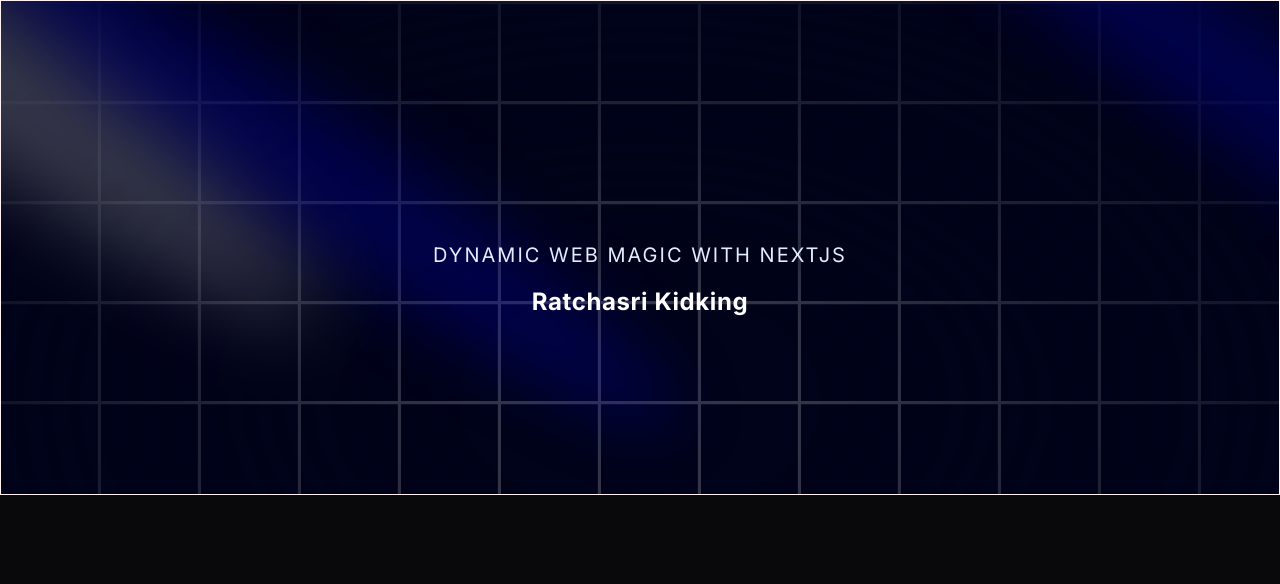
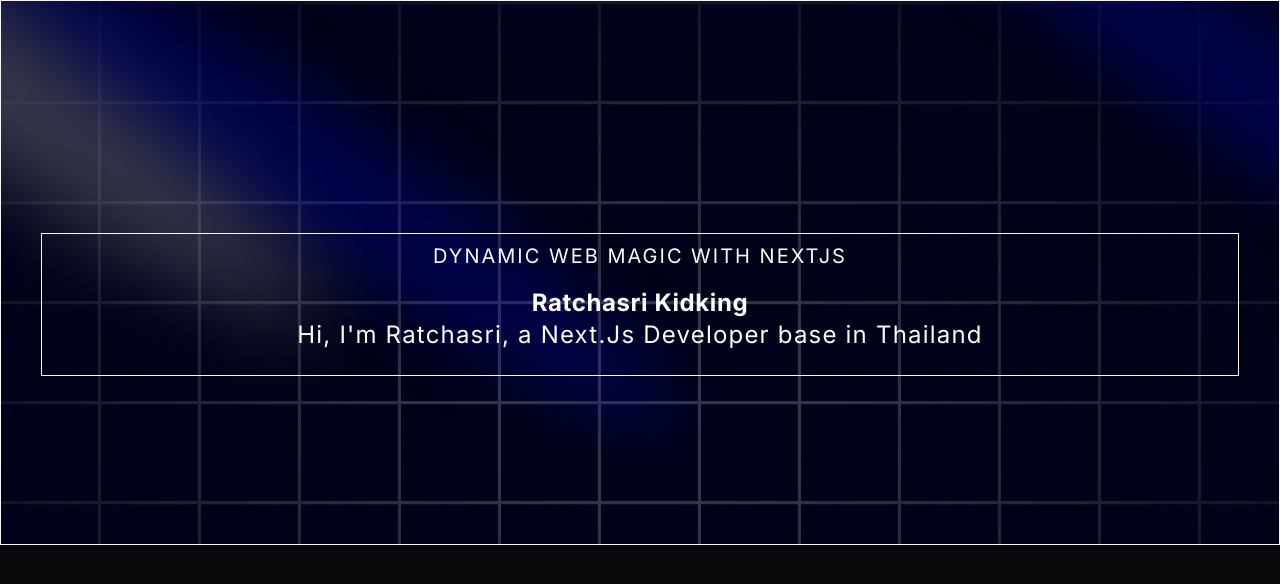
Before and after one commit to bomypoko/nextjs, a Next.js app: page / in a window 1280 px wide. Shown: the top 584 px of the page. Built offline with nearby package versions, Linux system fonts and the light colour scheme.

Commit message:
Add TItle

```diff
--- a/src/components/Hero.tsx
+++ b/src/components/Hero.tsx
@@ -19,22 +19,22 @@
           <div className="absolute pointer-events-none inset-0 flex items-center justify-center dark:bg-black-100 bg-white [mask-image:radial-gradient(ellipse_at_center,transparent_20%,black)]" />
         </div>
 
-        <div className='p-2 flex justify-center relative my-20 z-10'>
-            <div className=' max-w-[89vw] md:max-w-2xl lg:max-w-[60vw] flex flex-col items-center justify-center'>
-              <h1 className='uppercase text-xl tracking-widest text-center text-blue-100'>
+        <div className='deBug p-2 flex justify-center relative my-20 z-10'>
+            <div className='max-w-[89vw] md:max-w-2xl lg:max-w-[60vw] flex flex-col items-center justify-center'>
+              <h1 className='uppercase text-xl tracking-widest text-center '>
                 Dynamic Web Magic with NextJs
               </h1>
+      {/* Text Timing  */}
+              <TextGenerateEffect
+              className="text-center text[40px] md:text-5xl lg:text-6xl "
+              words='Ratchasri Kidking'/>
 
-              <h2>
-                <TextGenerateEffect
-                  className='string'
-                  words='Ratchasri Kidking'/>
+                <p className='text-center md:tracking-wider mb-4 text-sm md:text-lg lg:text-2xl '>
+                  Hi, I&apos;m Ratchasri, a Next.Js Developer base in Thailand
+                </p>
 
-
-              </h2>
             </div>
         </div>
-
     </div>
   )
 }
```
